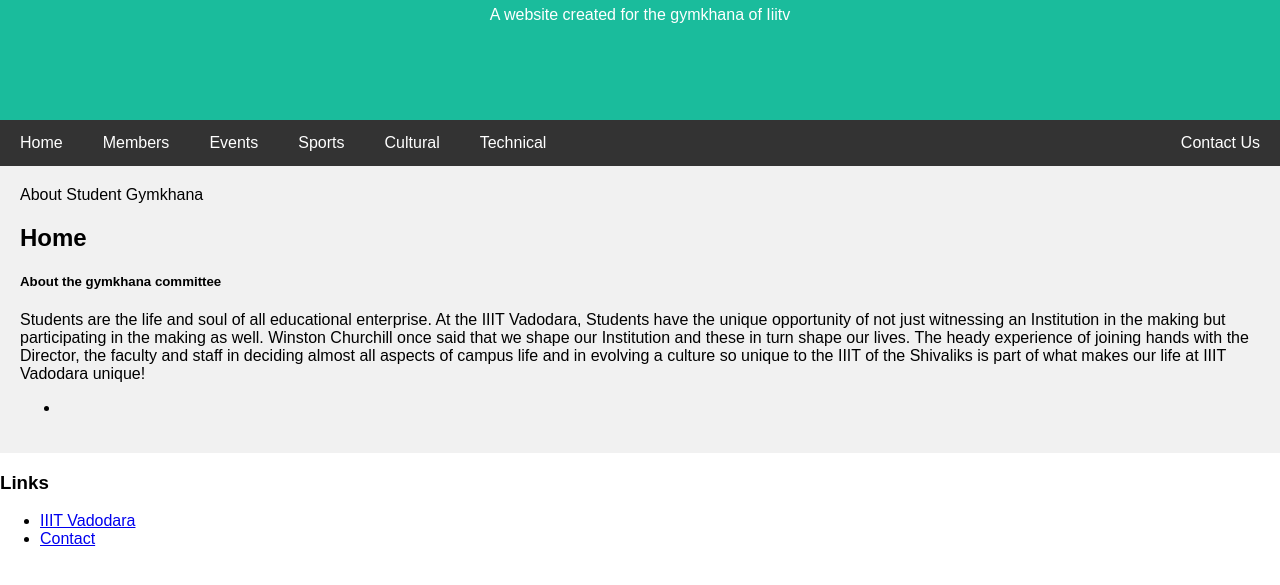
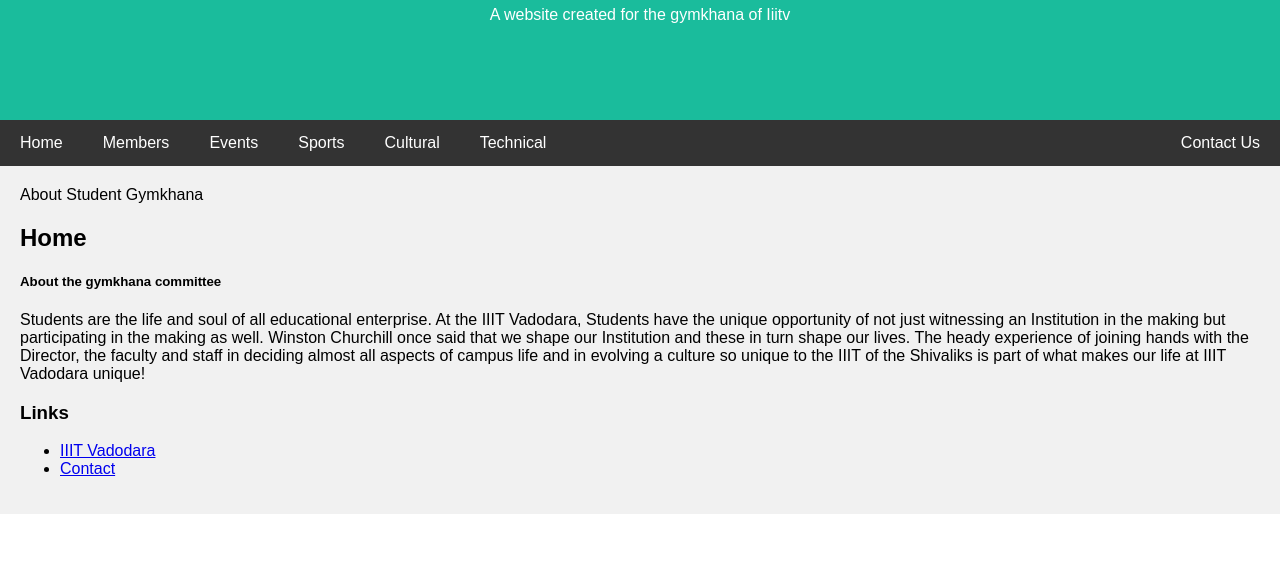
Before and after one commit to KumarOjas/Summer-design-project-, a plain HTML site: page index.html in a window 1280 px wide. Shown: the part 173-758 px from the top of the page. Drawn offline with Linux system fonts and the light colour scheme.

Commit message:
Update index.html

```diff
--- a/index.html
+++ b/index.html
@@ -133,11 +133,7 @@ body {
 
 
 </h3>
-              <ul class="probootstrap-footer-social">
-                <li><a href="https://www.facebook.com/gymkhanaiitmandi/"><i class="icon-facebook"></i></a></li>
-              </ul>
-            </div>
-          </div>
+
           <div class="col-md-3 col-md-push-1">
             <div class="probootstrap-footer-widget">
               <h3>Links</h3>
```
